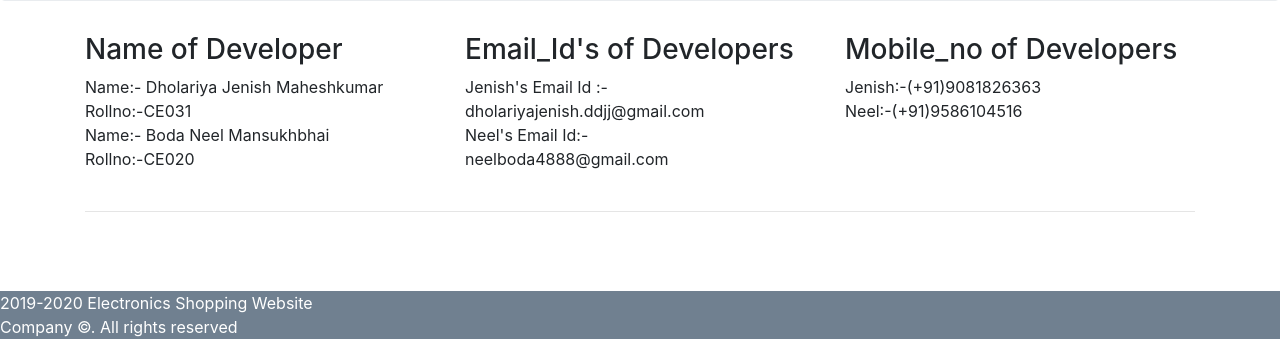
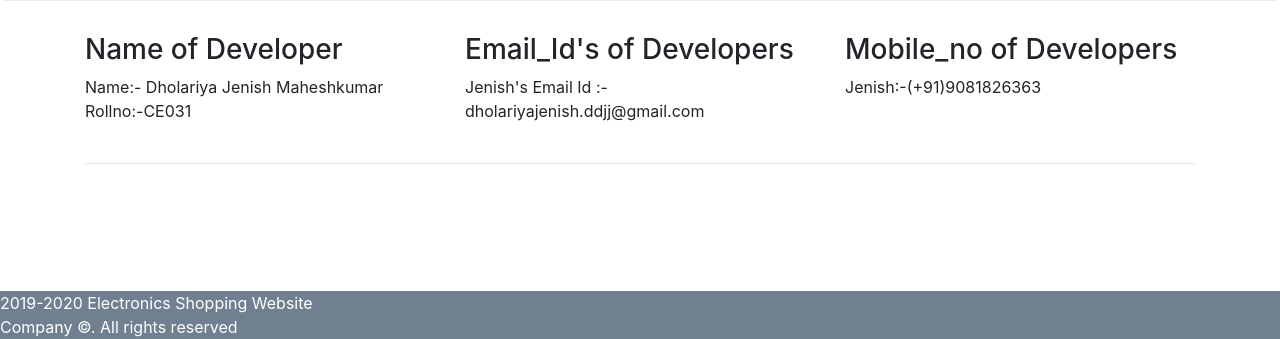
Before and after one commit to jenish2/ElectronicShop, a Django app: page /aboutus in a window 1280 px wide. Shown: the part 461-800 px from the top of the page. Run offline with Django 3.2, Linux system fonts and the light colour scheme; some libraries are stand-ins or nearby versions.

Commit message:
Update aboutus.html

```diff
--- a/eshop/templates/aboutus.html
+++ b/eshop/templates/aboutus.html
@@ -39,17 +39,12 @@ clients.our vision & faith in how we can provide such great service to our custo
         <br>
         Rollno:-CE031
         <br>
-        Name:- Boda Neel Mansukhbhai
-        <br>
-        Rollno:-CE020
-        <br>
         <br>
       </div>
       <div class="col-md-4">
         <h3>Email_Id's of Developers</h3>
 
         Jenish's Email Id :-dholariyajenish.ddjj@gmail.com<br>
-        Neel's Email Id:-<br>neelboda4888@gmail.com
         <br>
       </div>
       <div class="col-md-4">
@@ -57,7 +52,6 @@ clients.our vision & faith in how we can provide such great service to our custo
 
         Jenish:-(+91)9081826363
         </br>
-        Neel:-(+91)9586104516
       </div>
     </div>
 
```
